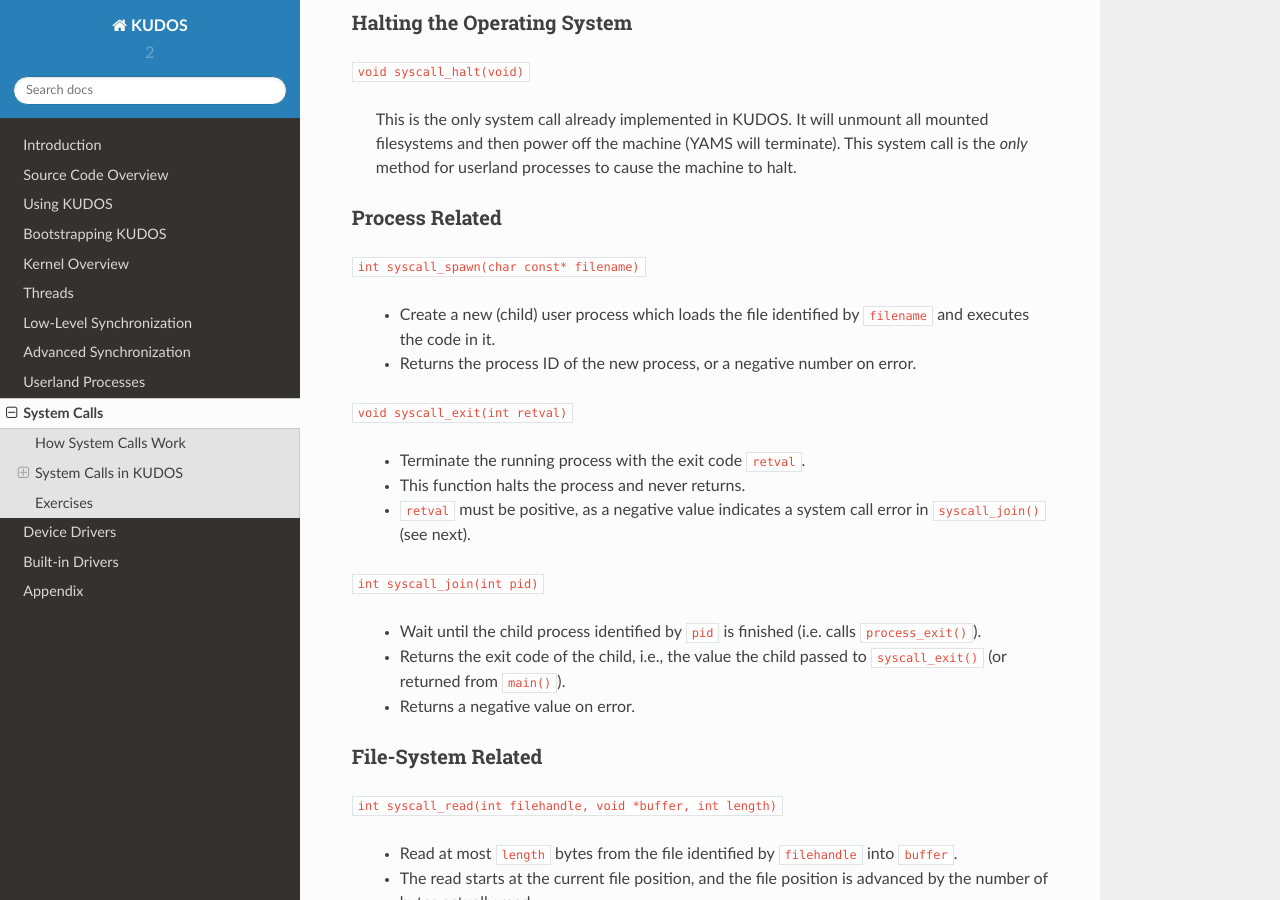
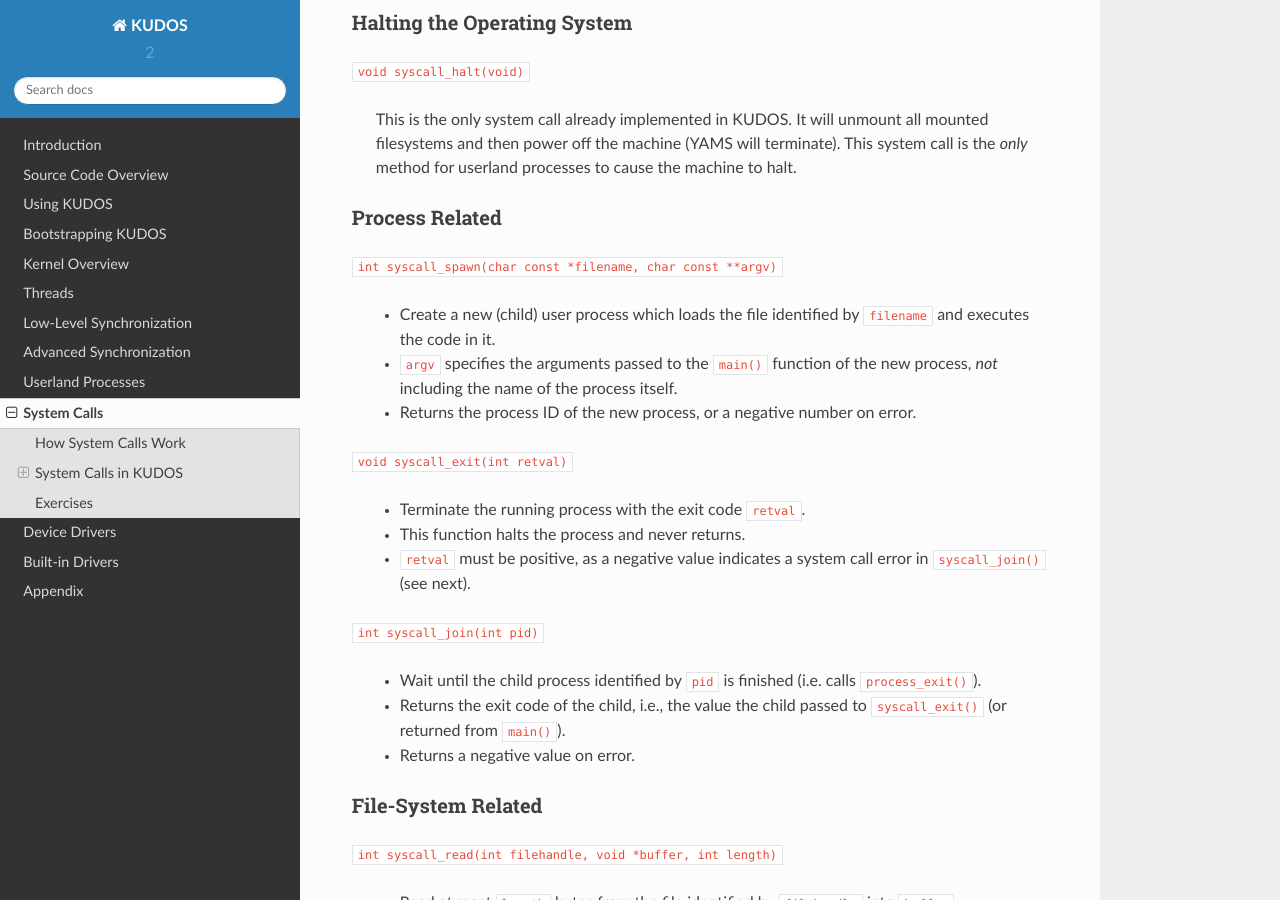
Before and after one commit to DIKU-EDU/kudos, a Sphinx documentation site: the page built from docs/system-calls.rst, in a window 1280 px wide and 900 px high, scrolled down 1813 px. Built offline with Sphinx 7.4.7 and the Read the Docs theme 2.0.0, drawn with Linux system fonts in a browser that asks for light colours.

Commit message:
Correct prototypes.

```diff
--- a/docs/system-calls.rst
+++ b/docs/system-calls.rst
@@ -104,10 +104,14 @@
 Process Related
 ^^^^^^^^^^^^^^^
 
-``int syscall_spawn(char const* filename)``
+``int syscall_spawn(char const *filename, char const **argv)``
 
   * Create a new (child) user process which loads the file identified by
     ``filename`` and executes the code in it.
+
+  * ``argv`` specifies the arguments passed to the ``main()`` function
+    of the new process, *not* including the name of the process
+    itself.
 
   * Returns the process ID of the new process, or a negative number on
     error.
--- a/docs/userland-processes.rst
+++ b/docs/userland-processes.rst
@@ -47,7 +47,7 @@
 implement the ``spawn`` system call, but it can be used to fire up test
 processes::
 
-    void process_start(char *executable, const char **argv)
+    void process_start(char const *executable, char const **argv)
 
 * Starts one userland process. The code and data for the process is
   loaded from file \texttt{executable}.
```
